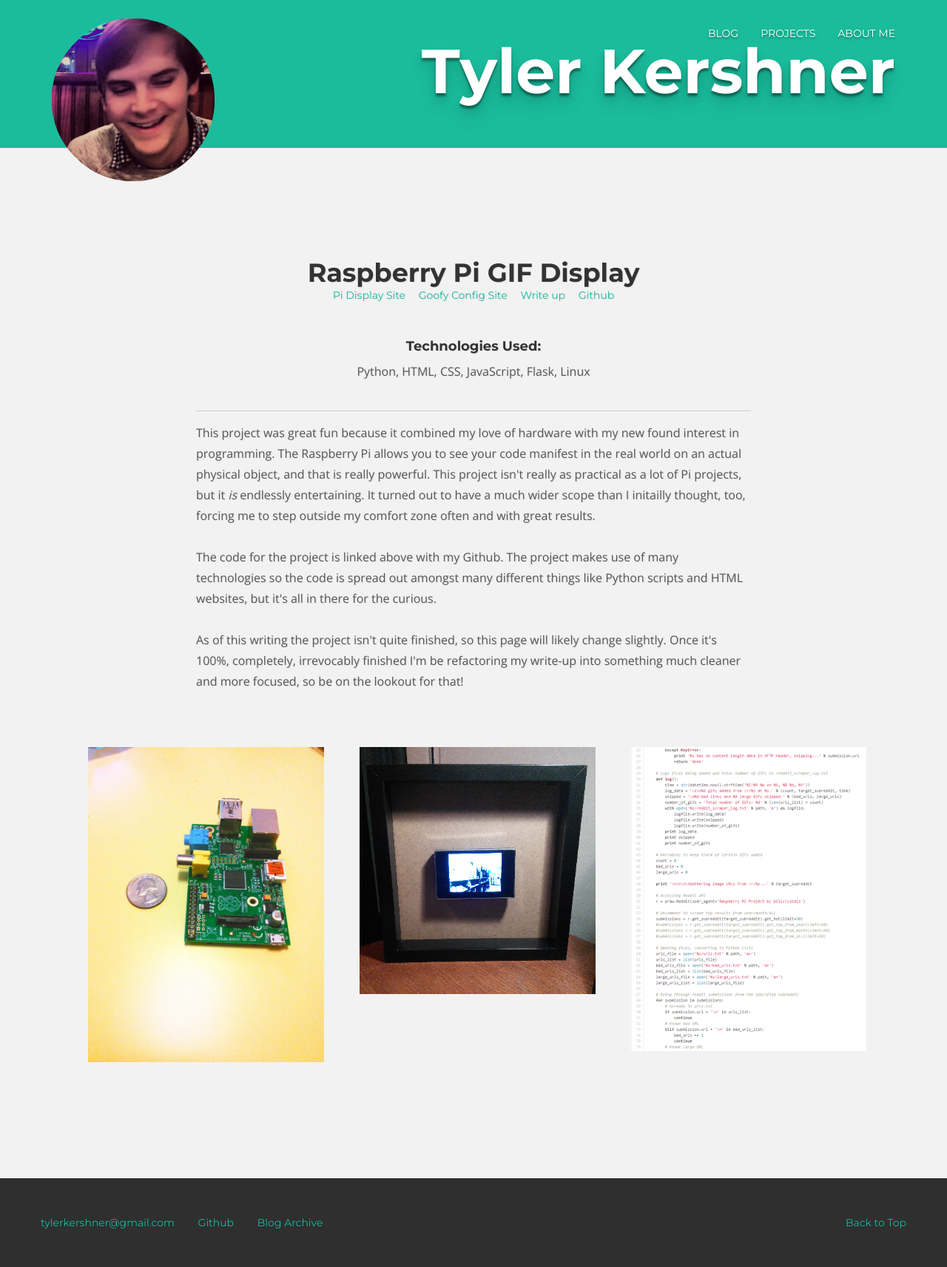
After one commit to kershner/blog, a Flask app: page /gif_display in a window 1280 px wide. The commit adds this page. Shown: the whole page at 74% size. Run offline with Flask 2, Linux system fonts and the light colour scheme; some libraries are stand-ins or nearby versions.

Commit message:
New project page for the GIF display

```diff
--- a/app/routes.py
+++ b/app/routes.py
@@ -55,6 +55,12 @@ def project1():
 def project2():
     return render_template("/blog/projects/project02.html",
                            title="CSTools")
+
+
+@app.route('/gif_display')
+def gif_display():
+    return render_template("/blog/projects/project03.html",
+                           title="Raspberry Pi GIF Display")
 
 
 @app.route('/cstoolswriteup-part1')
--- a/app/routes_dev.py
+++ b/app/routes_dev.py
@@ -57,6 +57,12 @@ def project1():
 def project2():
     return render_template("/blog/projects/project02.html",
                            title="CSTools")
+
+
+@app.route('/gif_display')
+def gif_display():
+    return render_template("/blog/projects/project03.html",
+                           title="Raspberry Pi GIF Display")
 
 
 @app.route('/cstoolswriteup-part1')
--- a/app/templates/blog/projects.html
+++ b/app/templates/blog/projects.html
@@ -19,7 +19,7 @@
             <p>A small but useful set of programs I use daily at work.</p>
         </li>
         <li>
-            <a href="#"><img src="/static/images/pi_display.png" /></a>
+            <a href="/gif_display"><img src="/static/images/pi_display.png" /></a>
             <h3>Raspberry Pi GIF Display</h3>
             <p>A combination of hardware and code.</p>
         </li>
--- /dev/null
+++ b/app/templates/blog/projects/project03.html
@@ -0,0 +1,49 @@
+{% extends "/blog/base.html" %}
+{% block content %}
+
+<div id="grey">
+    <div class="container pt">
+		<div class="row mt">
+			<div class="centered"><h1>Raspberry Pi GIF Display</h1>
+                <a href="http://tylerkershner.pythonanywhere.com/pi_display" class="link-right">Pi Display Site</a>&emsp;
+                <a href="http://tylerkershner.pythonanywhere.com/pi_display_config">Goofy Config Site</a>&emsp;
+                <a href="/piproject1" class="link-left">Write up</a>&emsp;
+                <a href="https://github.com/kershner/blog" class="link-left">Github</a><br><br><br>
+            <h4>Technologies Used:</h4>
+            <p>Python, HTML, CSS, JavaScript, Flask, Linux</p>
+            </div>
+            <div class="col-lg-8 col-lg-offset-2">
+				<hr>
+				<p>This project was great fun because it combined my love of hardware with my new found interest
+                in programming.  The Raspberry Pi allows you to see your code manifest in the real world on an actual
+                physical object, and that is really powerful.  This project isn't really as practical as a lot of
+                Pi projects, but it <em>is</em> endlessly entertaining.  It turned out to have a much wider scope than I
+                initailly thought, too, forcing me to step outside my comfort zone often and with great results.<br><br>
+                The code for the project is linked above with my Github.  The project makes use of many technologies so
+                the code is spread out amongst many different things like Python scripts and HTML websites, but it's all in there
+                for the curious.<br><br>
+                As of this writing the project isn't quite finished, so this page will likely change slightly.  Once
+                it's 100%, completely, irrevocably finished I'm be refactoring my write-up into something much cleaner
+                and more focused, so be on the lookout for that!
+                </p>
+			</div>
+		</div>
+
+        <div id="project-screenshots">
+            <ul class="rig columns-3">
+                <li class="project-images">
+                    <img src="/static/images/Pi_1.jpg" class="img-responsive">
+                </li>
+                <li class="project-images">
+                    <img src="/static/images/pi_8.png" class="img-responsive">
+                </li>
+                <li class="project-images">
+                    <img src="/static/images/pi_10.png" class="img-responsive">
+                </li>
+            </ul>
+        </div>
+
+    </div>
+</div>
+
+{% endblock %}
```
Also changed, not shown: app/static/images/pi_10.png (added).
